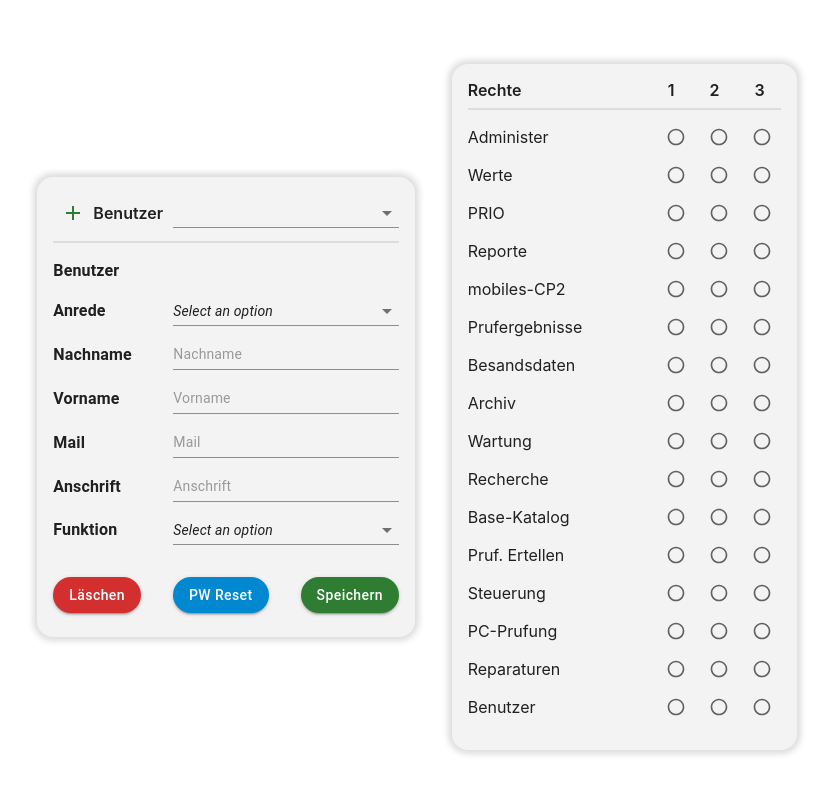
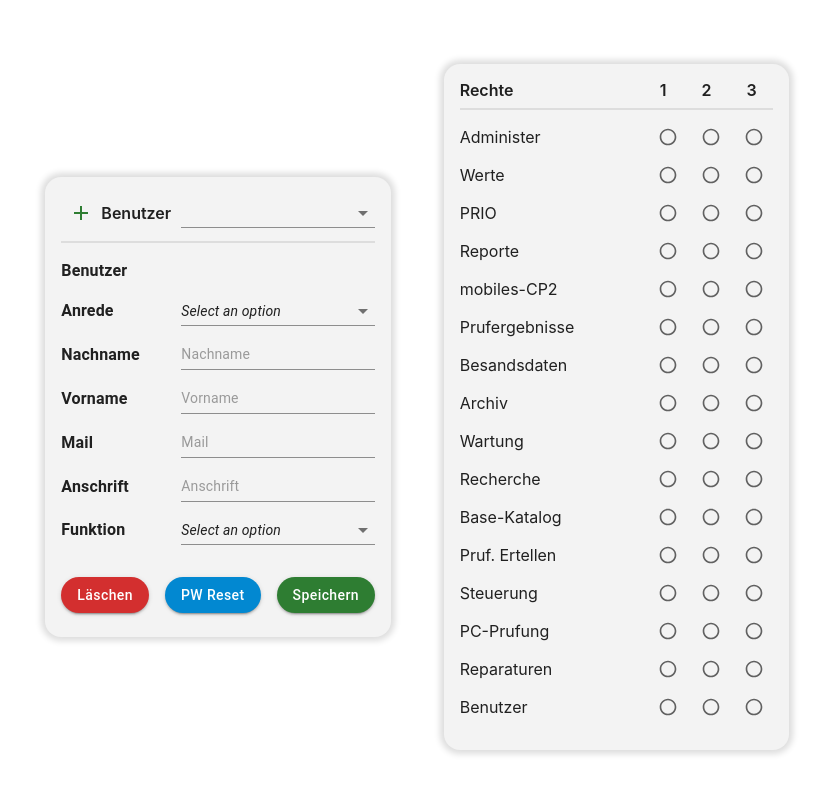
Before and after one commit to kazemmdev/react-components, a React (Create React App) app: page / in a window 1280 px wide. Shown: the top 794 px of the page, without its empty margins (223-1056 px from the left). Built offline with nearby package versions, Linux system fonts and the light colour scheme.

Commit message:
resolve with issu

```diff
--- a/src/components/ComponentOne.js
+++ b/src/components/ComponentOne.js
@@ -30,7 +30,7 @@ const ComponentOne = () => {
   const [selected, setSelected] = useState([]);
 
   return (
-    <Card sx={{ background: "#f3f3f3", boxShadow: "0 0 6px 4px #ddd", borderRadius: 4 }}>
+    <Card sx={{ background: "#f3f3f3", boxShadow: "0 0 6px 4px #ddd", borderRadius: 4, maxWidth: "360px" }}>
       <CardContent>
         <Box
           sx={{
@@ -149,7 +149,7 @@ const ComponentOne = () => {
             </FormControl>
           </Box>
         </Box>
-        <Box sx={{ marginTop: 4, display: "flex", gap: 4 }}>
+        <Box sx={{ marginTop: 4, display: "flex", gap: 2 }}>
           <Button color="error" variant="contained" sx={{ fontSize: 14, textTransform: "unset", borderRadius: 10 }}>
             Läschen
           </Button>
--- a/src/components/ComponentTwo.js
+++ b/src/components/ComponentTwo.js
@@ -70,7 +70,7 @@ const data = [
 
 const ComponentTwo = () => {
   return (
-    <Card sx={{ background: "#f3f3f3", boxShadow: "0 0 6px 4px #ddd", borderRadius: 4 }}>
+    <Card sx={{ background: "#f3f3f3", boxShadow: "0 0 6px 4px #ddd", borderRadius: 4, maxWidth: "360px" }}>
       <CardContent>
         <Box
           sx={{ display: "flex", paddingBottom: 1, marginBottom: 1, borderBottom: "2px solid #ddd", fontWeight: 600 }}
```
